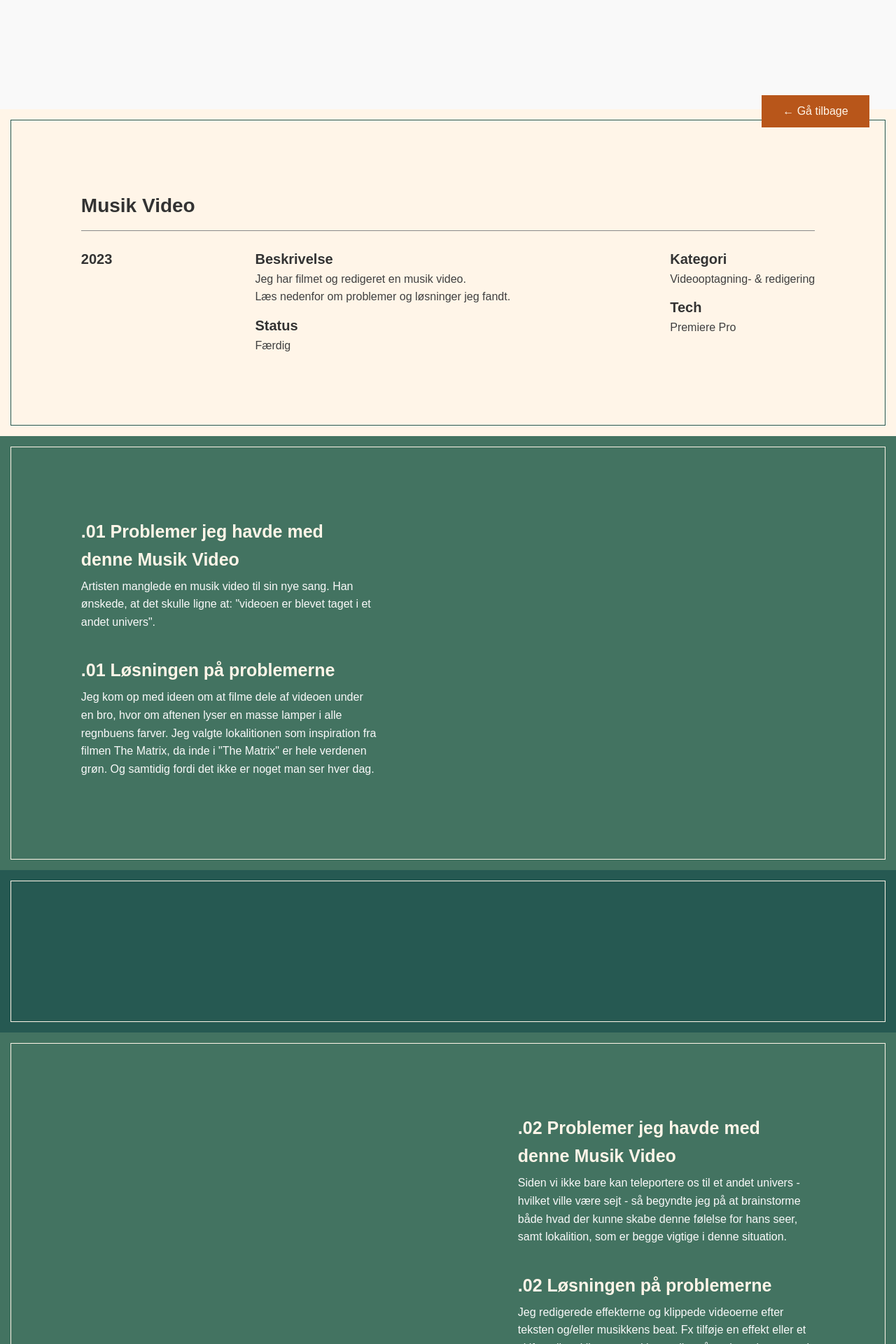
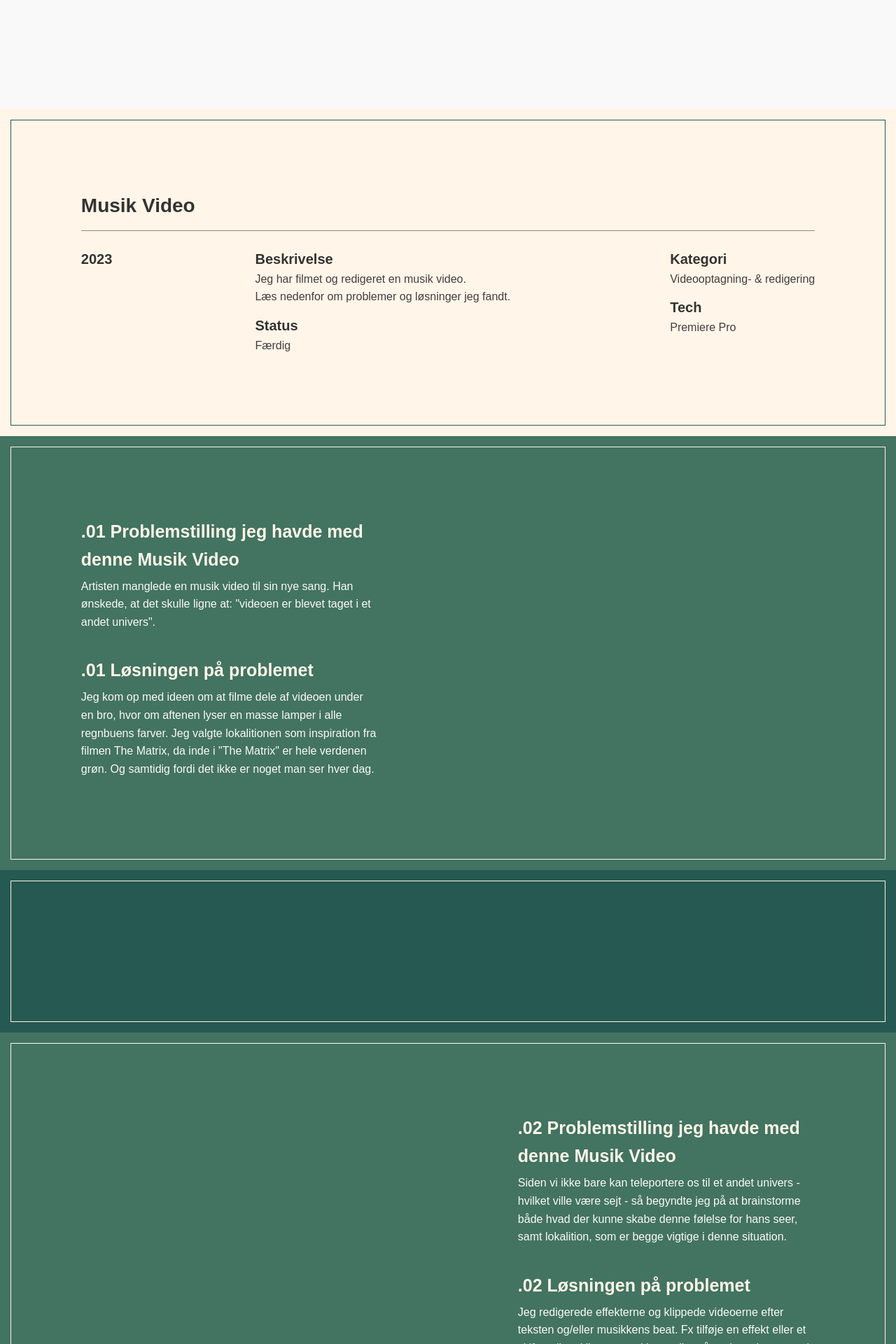
Before and after one commit to Laerke-Nicole/my-portfolio, a Vue app in the folder portfolio/: page /portfoliodetails/product-five in a window 1280 px wide. Shown: the part 580-2500 px from the top of the page at 70% size. Built offline with nearby package versions, Linux system fonts and the light colour scheme; a web font is replaced by a local one.

Commit message:
Scroll on route and if statement on if 3 problems or not

```diff
--- a/portfolio/src/router/index.js
+++ b/portfolio/src/router/index.js
@@ -26,6 +26,10 @@ const router = createRouter({
       component: () => import('../views/AboutView.vue')
     },
   ]
+
+
+
+
 })
 
 export default router
--- a/portfolio/src/views/AboutView.vue
+++ b/portfolio/src/views/AboutView.vue
@@ -71,6 +71,14 @@
         </div>
     </main>
 </template>
+
+<script setup>
+import { onMounted } from 'vue'
+
+onMounted(() => {
+  window.scrollTo(0, 0)
+})
+</script>
 
 <style>
 main {
--- a/portfolio/src/views/ContactView.vue
+++ b/portfolio/src/views/ContactView.vue
@@ -36,7 +36,11 @@
 </template>
 
 <script setup>
+import { onMounted } from 'vue'
 
+onMounted(() => {
+  window.scrollTo(0, 0)
+})
 </script>
 
 <style scoped>
--- a/portfolio/src/views/HomeView.vue
+++ b/portfolio/src/views/HomeView.vue
@@ -76,7 +76,7 @@
         <div v-for="item in state" :key="item" class="portfolio-item">
 
           <!-- container for projects -->
-          <div class="portfolio-content" :class="item.id">
+          <div class="portfolio-content" :class="item.id" id="portfolio-view">
 
             <!-- left portfolio -->
             <div class="bright-frame">
@@ -112,8 +112,16 @@
 </template>
 
 <script setup>
+import { onMounted } from 'vue'
 import portfoliodb from '../modules/portfoliodb'
 const { state } = portfoliodb()
+
+
+onMounted(() => {
+  window.scrollTo(0, 0)
+})
+
+
 </script>
 
 <style scoped>
--- a/portfolio/src/views/PortfolioDetail.vue
+++ b/portfolio/src/views/PortfolioDetail.vue
@@ -1,9 +1,6 @@
 <template>
     <main>
             <div>
-                    <!-- button to go back to last page -->
-                    <button id="button1" class="button1" @click="goBack()">&larr; Gå tilbage</button>
-
                 <!-- page about each project -->
                 <div v-if="portfolioDetails" class="portfolio-item">
                         <!-- show image -->
@@ -60,12 +57,12 @@
                     <div class="problem-solution-box flex flex-col w-3/6">
                         <!-- problems i had -->
                         <div>
-                                <h3>.01 Problemer jeg havde med denne {{ portfolioDetails.title }}</h3>
+                            <h3>.01 Problemstilling jeg havde med denne {{ portfolioDetails.title }}</h3>
                             <p>{{ portfolioDetails.problem }}</p>
                         </div>
                         <div class="pt-5">
                             <!-- solutions to the problems -->
-                                <h3>.01 Løsningen på problemerne</h3>
+                            <h3>.01 Løsningen på problemet</h3>
                             <p>{{ portfolioDetails.solution }}</p>
                         </div>
                     </div>
@@ -117,12 +114,12 @@
                         <div class="problem-solution-box flex flex-col w-3/6">
                             <!-- problems i had -->
                             <div>
-                                    <h3>.02 Problemer jeg havde med denne {{ portfolioDetails.title }}</h3>
+                                <h3>.02 Problemstilling jeg havde med denne {{ portfolioDetails.title }}</h3>
                                 <p>{{ portfolioDetails.problem2 }}</p>
                             </div>
                             <div class="pt-5">
                                 <!-- solutions to the problems -->
-                                    <h3>.02 Løsningen på problemerne</h3>
+                                <h3>.02 Løsningen på problemet</h3>
                                 <p>{{ portfolioDetails.solution2 }}</p>
                             </div>
                         </div>
@@ -169,6 +166,7 @@
             </div>
         </div>
 
+        <div v-if="portfolioDetails.problem3">
             <div v="item in state" :key="item" class="portfolio-item">
                 <div class="secondary-frame">
                     <div class="secondary-frame-inside">
@@ -176,18 +174,19 @@
                             <div class="problem-solution-box flex flex-col w-3/6">
                                 <!-- problems i had -->
                                 <div>
-                                    <h3>.03 Problemer jeg havde med denne {{ portfolioDetails.title }}</h3>
+                                    <h3>.03 Problemstilling jeg havde med denne {{ portfolioDetails.title }}</h3>
                                     <p>{{ portfolioDetails.problem3 }}</p>
                                 </div>
                                 <div class="pt-5">
                                     <!-- solutions to the problems -->
-                                    <h3>.03 Løsningen på problemerne</h3>
+                                    <h3>.03 Løsningen på problemet</h3>
                                     <p>{{ portfolioDetails.solution3 }}</p>
                                 </div>
                             </div>
 
                             <div class="problem-solution-image flex w-3/6 items-center">
                                 <img :src="portfolioDetails.image3">
+                            </div>
                         </div>
                     </div>
                 </div>
@@ -211,7 +210,11 @@
                     <div class="flex flex-col">
                         <p class="pl-6 pb-2">eller</p>
                         <div class="pl-6 pb-6">
-                                <button id="button1">Se alle projekter</button>
+                            <RouterLink to='/'>
+                                <!-- button to go back to last page -->
+                                <button id="button1" @click="goBack()">&larr; Gå tilbage</button>
+                            </RouterLink>
+
                         </div>
                     </div>
 
@@ -227,6 +230,11 @@ import { toRefs, computed } from 'vue'
 import { RouterLink } from 'vue-router';
 import portfoliodb from '../modules/portfoliodb'
 import { useRouter } from 'vue-router'
+import { onMounted } from 'vue'
+
+onMounted(() => {
+  window.scrollTo(0, 0)
+})
 
 const router = useRouter()
 
@@ -254,14 +262,6 @@ main {
 }
 
 /* first section styling of container */
-.button1 {
-    margin-right: 3%;
-    margin-bottom: 3%;
-    position: absolute;
-    right: 0;
-    bottom: 0;
-    position: fixed;
-}
 
 /* styling the either image or video */
     img {
```
Lines whose indentation alone changed are shown as unchanged.
